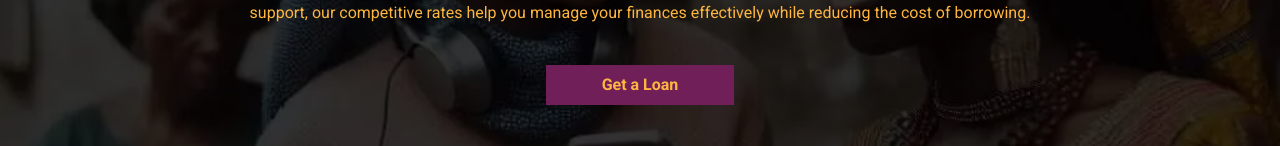
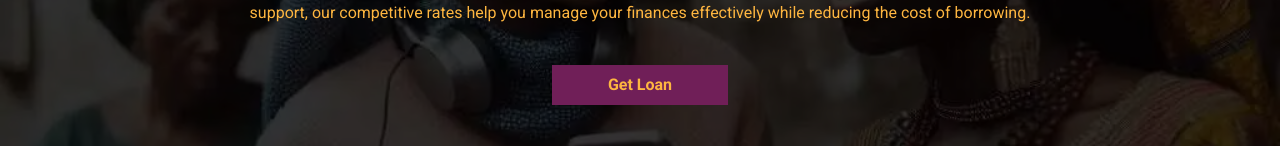
Before and after one commit to messiovo/pennybox, a React (Vite) app: page / in a window 1280 px wide. Shown: the part 2143-2289 px from the top of the page. Built offline with nearby package versions, Linux system fonts and the light colour scheme.

Commit message:
updated button

```diff
--- a/src/Component/molecules/WhyUs.jsx
+++ b/src/Component/molecules/WhyUs.jsx
@@ -8,7 +8,7 @@ function WhyUs() {
         <p className='lg:text-base text-sm lg:pb-10 pb-6 leading-6'>We pride ourselves on offering loans with some of the best interest rates in the market. Whether you’re a small business owner or an individual looking for financial support, our competitive rates help you manage your finances effectively while reducing the cost of borrowing.</p>
         <Link to="/contact">
                     <button className="text-sec bg-dark py-2 lg:px-14 px-5 mx-auto block font-semibold hover:bg-sec hover:text-dark transition-colors ease-in-out duration-500 ">
-                        Get a Loan
+                        Get Loan
                     </button>
                 </Link>
     </div>
```
